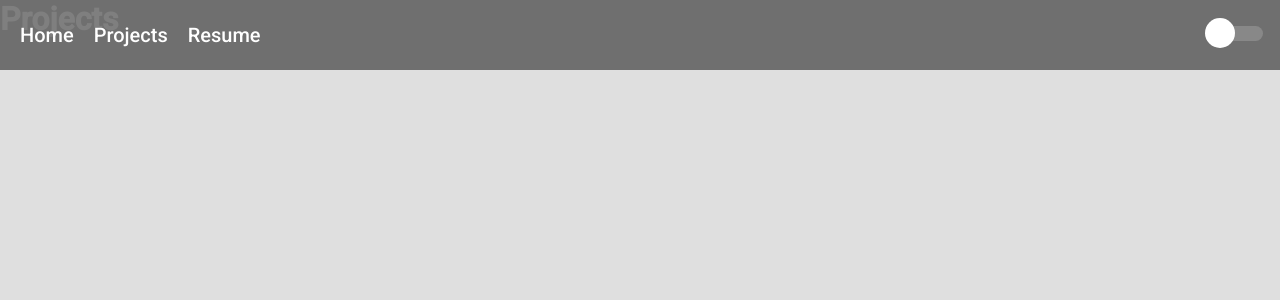
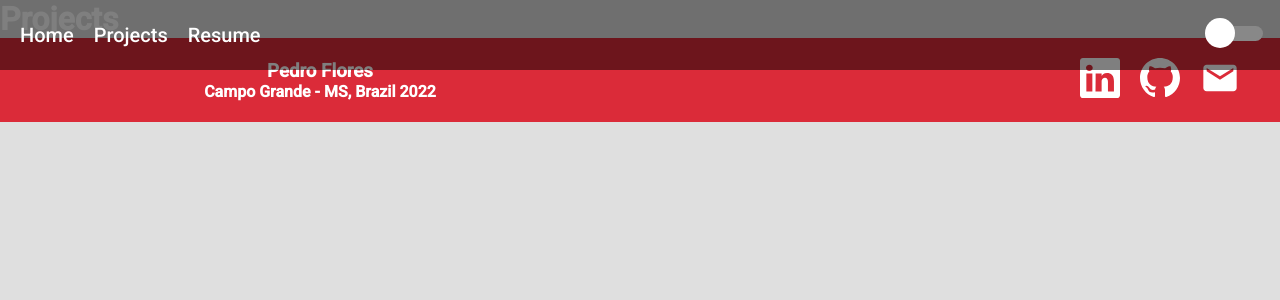
Before and after one commit to henrisama/Portfolio, a React (Vite) app: page /projects in a window 1280 px wide. Shown: the top 300 px of the page. Built offline with nearby package versions, Linux system fonts and the light colour scheme.

Commit message:
add footer

```diff
--- a/package.json
+++ b/package.json
@@ -27,6 +27,7 @@
     "eslint-plugin-prettier": "^4.2.1",
     "eslint-plugin-react": "^7.30.1",
     "prettier": "^2.7.1",
+    "react-icons": "^4.4.0",
     "react-router-dom": "^6.3.0",
     "typescript": "^4.6.3",
     "vite": "^2.9.9"
--- /dev/null
+++ b/src/components/Footer/index.tsx
@@ -0,0 +1,63 @@
+import Center from "../Center";
+import Container from "../Container";
+import {
+  FooterDiv,
+  FooterIconsDiv,
+  FooterIconsSubDiv,
+  FooterSubDiv,
+} from "./style";
+
+import { BsLinkedin, BsGithub } from "react-icons/bs";
+import { MdMail } from "react-icons/md";
+
+const Footer = () => {
+  const iconSize = 40;
+
+  return (
+    <>
+      <Container>
+        <FooterDiv>
+          <FooterSubDiv>
+            <Center>
+              <div>
+                <h3>Pedro Flores</h3>
+                <h4>Campo Grande - MS, Brazil 2022</h4>
+              </div>
+            </Center>
+          </FooterSubDiv>
+          <FooterSubDiv>
+            <FooterIconsDiv>
+              <FooterIconsSubDiv>
+                <BsLinkedin
+                  size={iconSize}
+                  onClick={() =>
+                    window.open("https://www.linkedin.com/in/pedropiresflores/")
+                  }
+                  cursor="pointer"
+                />
+              </FooterIconsSubDiv>
+              <FooterIconsSubDiv>
+                <BsGithub
+                  size={iconSize}
+                  onClick={() => window.open("https://github.com/henrisama")}
+                  cursor="pointer"
+                />
+              </FooterIconsSubDiv>
+              <FooterIconsSubDiv>
+                <MdMail
+                  size={iconSize}
+                  onClick={() =>
+                    window.open("mailto:pedropiresflores@icloud.com")
+                  }
+                  cursor="pointer"
+                />
+              </FooterIconsSubDiv>
+            </FooterIconsDiv>
+          </FooterSubDiv>
+        </FooterDiv>
+      </Container>
+    </>
+  );
+};
+
+export default Footer;
--- /dev/null
+++ b/src/components/Footer/style.tsx
@@ -0,0 +1,41 @@
+import styled from "styled-components";
+
+export const FooterDiv = styled.div`
+  width: 100%;
+  display: flex;
+  background-color: ${(props) => props.theme.secundary};
+
+  @media (max-width: 600px) {
+    display: block;
+  }
+`;
+
+export const FooterSubDiv = styled.div`
+  width: 50%;
+  padding: 20px 0px;
+  text-align: center;
+
+  @media (max-width: 600px) {
+    width: 100%;
+  }
+`;
+
+export const FooterIconsDiv = styled.div`
+  display: flex;
+  justify-content: end;
+  height: 100%;
+  align-items: center;
+  padding: 0px 20px;
+
+  @media (max-width: 600px) {
+    justify-content: center;
+  }
+`;
+export const FooterIconsSubDiv = styled.div`
+  margin-right: 20px;
+
+  @media (max-width: 600px) {
+    margin: 0px;
+    padding: 0px 20px;
+  }
+`;
--- a/src/components/Header/index.tsx
+++ b/src/components/Header/index.tsx
@@ -25,6 +25,7 @@ const Header = ({ toggleTheme, checked }: Props) => {
           height={15}
           width={50}
           handleDiameter={30}
+          onColor="#29335C"
         />
       </div>
     </Nav>
--- a/src/main.tsx
+++ b/src/main.tsx
@@ -7,6 +7,7 @@ import lightTheme from "./styles/theme/light";
 import darkTheme from "./styles/theme/dark";
 import Header from "./components/Header";
 import { BrowserRouter } from "react-router-dom";
+import Footer from "./components/Footer";
 
 const Main = () => {
   const [theme, setTheme] = useState(lightTheme);
@@ -29,6 +30,7 @@ const Main = () => {
       <BrowserRouter>
         <Header toggleTheme={toggleTheme} checked={theme === darkTheme} />
         <Router />
+        <Footer />
       </BrowserRouter>
       <Global />
     </ThemeProvider>
```
Also changed, not shown: 1 other file (tests, documents, lock files or other folders).
